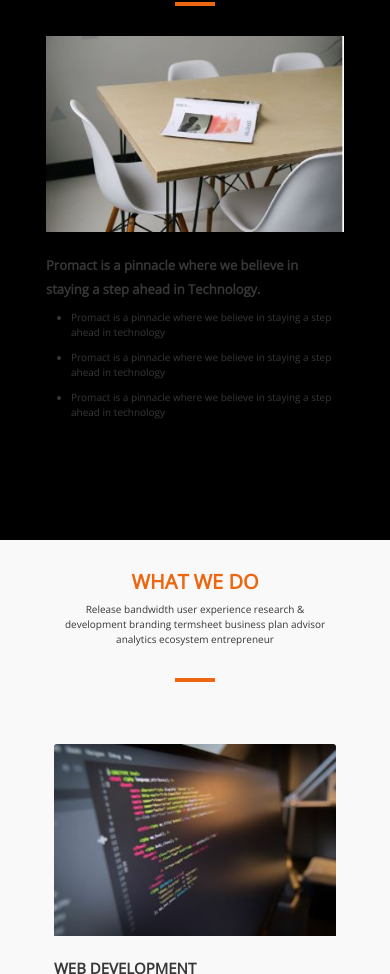
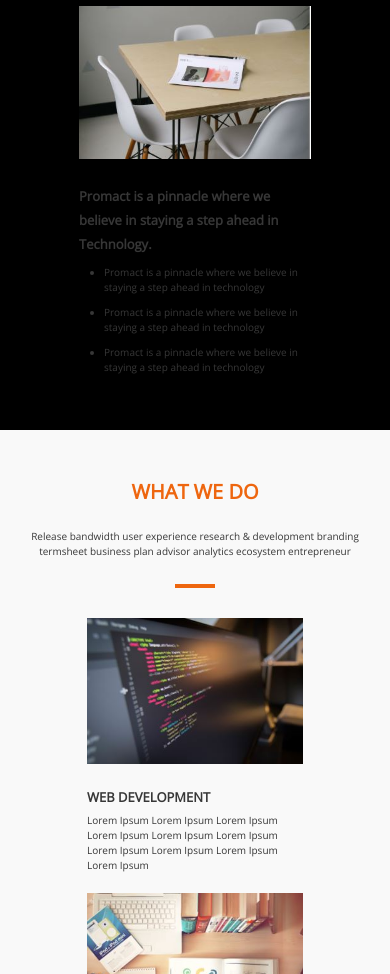
Before and after one commit to ashapatel1997/Bootstrap, an Angular app in the folder amaze-theme/: page / in a window 390 px wide. Shown: the part 1026-2000 px from the top of the page. Built offline with nearby package versions, Linux system fonts and the light colour scheme.

Commit message:
service section modification completed

```diff
--- a/amaze-theme/src/app/app.component.html
+++ b/amaze-theme/src/app/app.component.html
@@ -10,7 +10,7 @@
     <!--header menu-->
     <nav class="app-header-navbar  navbar navbar-expand-md ml-auto " id="nav-menu">
 
-      <!--menu toggle button-->
+      <!-- toggle button-->
       <button class="navbar-toggler ml-auto" data-toggle="collapse"  data-target="#navBar" aria-expanded="false">
         <i class="fa fa-bars menu-icon"  aria-hidden="true"></i>
       </button>
@@ -48,7 +48,7 @@
         <div class="carousel-caption slide-1-caption ">
           <h1 class="slide-heading text-uppercase"> WE CREATE AMAZING SOFTWARE WITH CARE</h1>
           <p class="lead slide-sub-heading">We are experts in web, mobile and enterprise solution development</p>
-          <button class="btn text-white">LEARN MORE</button>
+          <button class="btn text-white text-uppercase">LEARN MORE</button>
         </div>
       </div>
 
@@ -57,7 +57,7 @@
         <div class="carousel-caption slide-2-caption ">
           <h1 class="slide-heading text-uppercase">WE CREATE AMAZING SOFTWARE WITH CARE</h1>
           <p class="lead slide-sub-heading">We are experts in web, mobile and enterprise solution development</p>
-          <button class="btn text-white">LEARN MORE</button>
+          <button class="btn text-white text-uppercase">LEARN MORE</button>
         </div>
       </div>
 
@@ -66,7 +66,7 @@
         <div class="carousel-caption slide-3-caption ">
           <h1 class="slide-heading text-uppercase">WE CREATE AMAZING SOFTWARE WITH CARE</h1>
           <p class="lead slide-sub-heading">We are experts in web, mobile and enterprise solution development</p>
-          <button class="btn text-white">LEARN MORE</button>
+          <button class="btn text-white text-uppercase">LEARN MORE</button>
         </div>
       </div>
 
@@ -78,10 +78,10 @@
   <!--section 2 (ABOUT)-->
   <section class="container-fluid about-section" id="about">
 
-    <!--header-->
+    <!--about section header-->
     <div class="row d-flex about-section-header">
-      <div class="col-12 text-center header-content">
-        <h1 class="section-heading">ABOUT AMAZE</h1>
+      <div class="col-12 text-center section-header">
+        <h1 class="section-heading text-uppercase">ABOUT AMAZE</h1>
         <p class="lead px-5 section-sub-heading">
           Release bandwidth user experience research & development branding termsheet business plan
           advisor analytics ecosystem entrepreneur
@@ -93,15 +93,14 @@
     <div class="border mx-auto d-flex ">
     </div>
 
-    <!-- section content -->
-
-      <div class="container-fluid mx-auto row  about-section-content justify-content-center">
+    <!-- about section content -->
+      <div class="container-fluid mx-auto row  about-section-content justify-content-center px-5">
 
         <div class="col-sm-12 col-md-5 mx-3  px-0 content-img">
           <img src="../assets/section-2-img.jpg" class="w-100 img" />
         </div>
 
-        <div class="col-sm-12 col-md-5 mx-3 px-0 content-data">
+        <div class="col-sm-12 col-md-5 mx-3 px-0 content-data pt-4 pt-xs-4 pt-sm-4 pt-md-0 pt-lg-0 pt-xl-0 ">
           <span class="content-data-heading">Promact is a pinnacle where we believe in staying a step ahead in Technology.</span>
 
           <!--bullet points of about section-->
@@ -126,28 +125,28 @@
 
 
   <!-- section 3 (SERVICES) -->
-  <div class="container-fluid services-section" id="services">
-    <!--header-->
+  <section class="container-fluid services-section" id="services">
+
+    <!--service section header-->
     <div class="row d-flex services-section-header">
-      <div class="col-12 text-center header-content ">
-        <h1 class="heading">WHAT WE DO</h1>
-        <p class="lead px-5 heading-lead">
+      <div class="col-12 text-center section-header ">
+        <h1 class="section-heading text-uppercase">what WE DO</h1>
+        <p class="lead px-5 section-sub-heading ">
           Release bandwidth user experience research & development branding termsheet business plan
           advisor analytics ecosystem entrepreneur
         </p>
       </div>
     </div>
 
-    <!--dash-->
+    <!--line saperator-->
     <div class="border mx-auto d-flex ">
     </div>
 
-    <!-- content -->
-    <div class="container services-content ">
-      <div class="row d-flex content-row p-4">
+    <!-- service section content -->
+      <div class="container-fluid mx-auto row  px-5  service-section-content justify-content-center">
 
         <!-- service-1 -->
-        <div class="col-md-4 col-sm-6 my-2 content-grid">
+        <div class="col-md-4 col-sm-6  content-grid ">
           <div class="card content-card px-0 mx-0 h-100">
             <img class="card-img-top ml-auto " src="../assets/service-1.jpg" />
             <div class="card-body px-0 ">
@@ -164,7 +163,7 @@
         </div>
 
         <!-- service-2 -->
-        <div class="col-md-4 col-sm-6 my-2 content-grid">
+        <div class="col-md-4 col-sm-6   content-grid">
           <div class="card content-card px-0 mx-0 h-100">
             <img class="card-img-top ml-auto " src="../assets/service-2.jpg" />
             <div class="card-body px-0">
@@ -173,6 +172,7 @@
               <p class="card-text body-heading-lead pt-2">
                 Lorem Ipsum Lorem Ipsum Lorem Ipsum Lorem Ipsum Lorem Ipsum
                 Lorem Ipsum Lorem Ipsum Lorem Ipsum Lorem Ipsum Lorem Ipsum
+
               </p>
 
             </div>
@@ -180,7 +180,7 @@
         </div>
 
         <!-- service-3 -->
-        <div class="col-md-4 col-sm-6 my-2 content-grid">
+        <div class="col-md-4 col-sm-6  content-grid ">
           <div class="card content-card px-0 mx-0 h-100">
             <img class="card-img-top ml-auto " src="../assets/service-3.jpg" />
             <div class="card-body px-0">
@@ -199,8 +199,8 @@
 
 
       </div>
-    </div>
-  </div>
+
+  </section>
 
 
   <!-- section 4 (PORTFOLIO) -->
--- a/amaze-theme/src/app/app.component.scss
+++ b/amaze-theme/src/app/app.component.scss
@@ -1,11 +1,4 @@
-/*styles for home section*/
-/*@import './styles/section-1-home/section-1-home.scss';*/
 
-/*styles for about section*/
-@import './styles/section-2-about/section-2-about.scss';
-
-/*styles for services section*/
-@import './styles/section-3-services/section-3-services.scss';
 
 /*styles for portfolio section*/
 @import './styles/section-4-portfolio/section-4-portfolio.scss';
@@ -110,11 +103,10 @@ ul {
 }
 
 
-
 /*-----------section-2 (ABOUT)-----------*/
 .about-section { background-color: black;
-  .about-section-header {
-    .header-content { margin-top: 80px;
+  .about-section-header { padding-top: 80px;
+    .section-header {
       .section-heading {
         color: $deep-orange;
         margin-bottom: 15px;
@@ -129,16 +121,57 @@ ul {
   }
 }
 
-.about-section-content { padding-bottom: 100px;
+.about-section-content { padding-bottom: 95px;
   .content-img {
-    img { height: 100%; }
+    img { height: 100%;border:none; }
   }
   .content-data {
     .content-data-heading {
+
       @include font(20px,$semi-bold);
     }
     ul { padding: 20px 0px 0px;
-      li { font-size: $medium-font; padding-bottom: 10px; }
+      li {
+        padding-bottom: 10px;
+        @include font($larg-font,$normal);
+      }
+    }
+  }
+}
+
+
+/*---------section-3 (SERVICES)----------*/
+.services-section { background-color: $light-grey;
+  .services-section-header { padding-top: 80px;
+    .section-header {
+      .section-heading {
+        color: $deep-orange;
+        margin-bottom: 15px;
+        @include font($extra-large-font,$semi-bold);
+      }
+      .section-sub-heading {
+        width: 75%;
+        margin: 0 auto;
+        @include font($larg-font,$normal);
+      }
+    }
+  }
+}
+
+.service-section-content { padding-bottom: 95px; width: 90%;
+
+  .content-grid { padding: 0px 20px;
+    .content-card { background-color: $light-grey; border: none;
+      .card-img-top { border-radius: unset; }
+      .card-body { padding: 40px;
+        .body-heading {
+          @include font($larg-font,$semi-bold);
+        }
+        .body-heading-lead {
+          padding-top: 15px !important;
+          @include font($medium-font,$normal);
+        }
+      }
     }
   }
 }
@@ -146,6 +179,7 @@ ul {
 
 /*-----------------footer------------------*/
 .footer { font-size: $medium-font; }
+
 
 
 /* screen width 768px*/
@@ -157,6 +191,7 @@ ul {
     }
   }
 }
+
 
 
 /*maximum screen width 768px*/
@@ -210,12 +245,59 @@ ul {
   /*-----------section-2 (ABOUT)-------------*/
   .about-section {
     .about-section-header {
-      .header-content {
+      .section-header {
         .section-heading { font-size: 40px; }
         .section-sub-heading { width: 100%; font-size: $medium-font; }
       }
     }
   }
+
+  .about-section-content {
+    .content-data {
+      ul { padding: 20px 0px 0px 15px;
+        li { font-size: $medium-font;   }
+      }
+    }
+  }
+
+
+  /*-----------section-3 (SERVICES)-------------*/
+  .services-section {
+
+    .services-section-header {
+      .section-header {
+        .section-heading {
+          color: $deep-orange;
+          margin-bottom: 15px;
+          @include font(40px,$semi-bold);
+        }
+        .section-sub-heading {
+          width: 100%;
+
+          @include font($medium-font,$normal);
+        }
+      }
+    }
+  }
+
+  .service-section-content { width: 95%;
+
+    .content-grid { padding: 0px 15px;
+      .content-card {
+        .card-img-top { }
+        .card-body {
+          .body-heading {
+            @include font($medium-font,$semi-bold);
+          }
+          .body-heading-lead {
+            padding-top: 15px !important;
+            @include font($small-font,$normal);
+          }
+        }
+      }
+    }
+  }
+
 }
 
 
@@ -281,16 +363,16 @@ ul {
 
   /*-----------section-2 (ABOUT)-------------*/
   .about-section {
-    .about-section-header {
-      .header-content {
+    .about-section-header { padding-top: 50px;
+      .section-header {
         .section-heading { font-size: $larg-font; }
         .section-sub-heading { padding: 10px !important; font-size: $extra-small-font; }
       }
     }
   }
 
-  .about-section-content {
-    .content-data { margin-top: 20px;
+  .about-section-content {padding-bottom:35px ;
+    .content-data { margin-top: 0px;
       .content-data-heading { font-size: 13px; }
       ul { padding: 10px 0px 10px 15px;
         li { font-size: $extra-small-font; }
@@ -298,6 +380,42 @@ ul {
     }
   }
 
+
+  /*-----------section-3 (SERVICES)-------------*/
+  .services-section {
+
+    .services-section-header { padding-top: 50px;
+      .section-header {
+        .section-heading {
+          @include font($larg-font,$semi-bold);
+        }
+        .section-sub-heading {
+          padding: 10px !important;
+          @include font($extra-small-font,$normal);
+        }
+      }
+    }
+  }
+
+  .service-section-content { width: 95%; padding-bottom: 35px;
+
+    .content-grid { padding: 0px 15px;
+      .content-card {
+        .card-img-top { }
+        .card-body { padding: 20px;
+          .body-heading {
+            @include font($small-font,$semi-bold);
+          }
+          .body-heading-lead {
+            padding-top: 5px !important;
+            @include font($extra-small-font,$normal);
+          }
+        }
+      }
+    }
+  }
+
+
   /*----------footer--------------*/
   .footer { font-size: $small-font; }
 }
--- a/amaze-theme/src/app/styles/common-class/common.scss
+++ b/amaze-theme/src/app/styles/common-class/common.scss
@@ -13,7 +13,7 @@
 .header-background { background-color: #10B6DD; box-shadow: 5px 5px 20px grey; }
 
 /*line saperator*/
-.border { border: 4px solid $deep-orange !important; width: 50px; margin:40px auto;}
+.border { border: 4px solid $deep-orange !important; width: 50px; margin:40px auto 55px auto;}
 
 /*maximum screen width 425px*/
 @media only screen and (max-width:425px) {
--- a/amaze-theme/src/app/styles/section-3-services/section-3-services.scss
+++ /dev/null
@@ -1,78 +0,0 @@
-/*common class import*/
-@import '../common-class/common.scss';
-
-
-/*---------section-3 (SERVICES)----------*/
-.services-section { background-color: $light-grey; /*header*/ .services-section-header {
-    .header-content { margin-top: $mt-50;
-      .heading {
-        color: $deep-orange;
-        @include font($extra-large-font,$semi-bold);
-      }
-      .heading-lead {
-        @include font($larg-font,$normal);
-      }
-    }
-  }
-  /*content*/ .services-content { padding-bottom: 30px;
-    .content-row {
-      .content-grid {
-        .content-card { background-color: $light-grey; border: none;
-          .card-img-top { }
-          .card-body {
-            .body-heading {
-              @include font($larg-font,$semi-bold);
-            }
-            .body-heading-lead {
-              @include font($medium-font,$normal);
-            }
-          }
-        }
-      }
-    }
-  }
-}
-
-
-/*maximum screen width 767px*/
-@media only screen and (max-width:767px) {
-  /*-----------section-3 (SERVICES)-------------*/
-  .services-section {
-    .services-section-header {
-      .header-content { margin-top: $mt-30;
-        .heading { font-size: 40px; }
-        .heading-lead { font-size: $medium-font; }
-      }
-    }
-  }
-}
-
-
-
-/*maximum screen width 425px*/
-@media only screen and (max-width:425px) {
-  /*-----------section-3 (SERVICES)-------------*/
-  .services-section {
-    .services-section-header {
-
-      .header-content {
-        .heading { font-size: $larg-font; }
-        .heading-lead { font-size: $extra-small-font; }
-      }
-    }
-    /*content*/ .services-content {
-      .content-row {
-        .content-grid {
-          .content-card {
-            .card-img-top { }
-            .card-body {
-              .body-heading { font-size: $medium-font; }
-              .body-heading-lead { font-size: $small-font;}
-            }
-          }
-        }
-
-    }
-  }
-  }
-}
```
Also changed, not shown: amaze-theme/src/app/styles/section-2-about/section-2-about.scss (deleted, +0 -20 lines), amaze-theme/src/assets/service-3.jpg.
